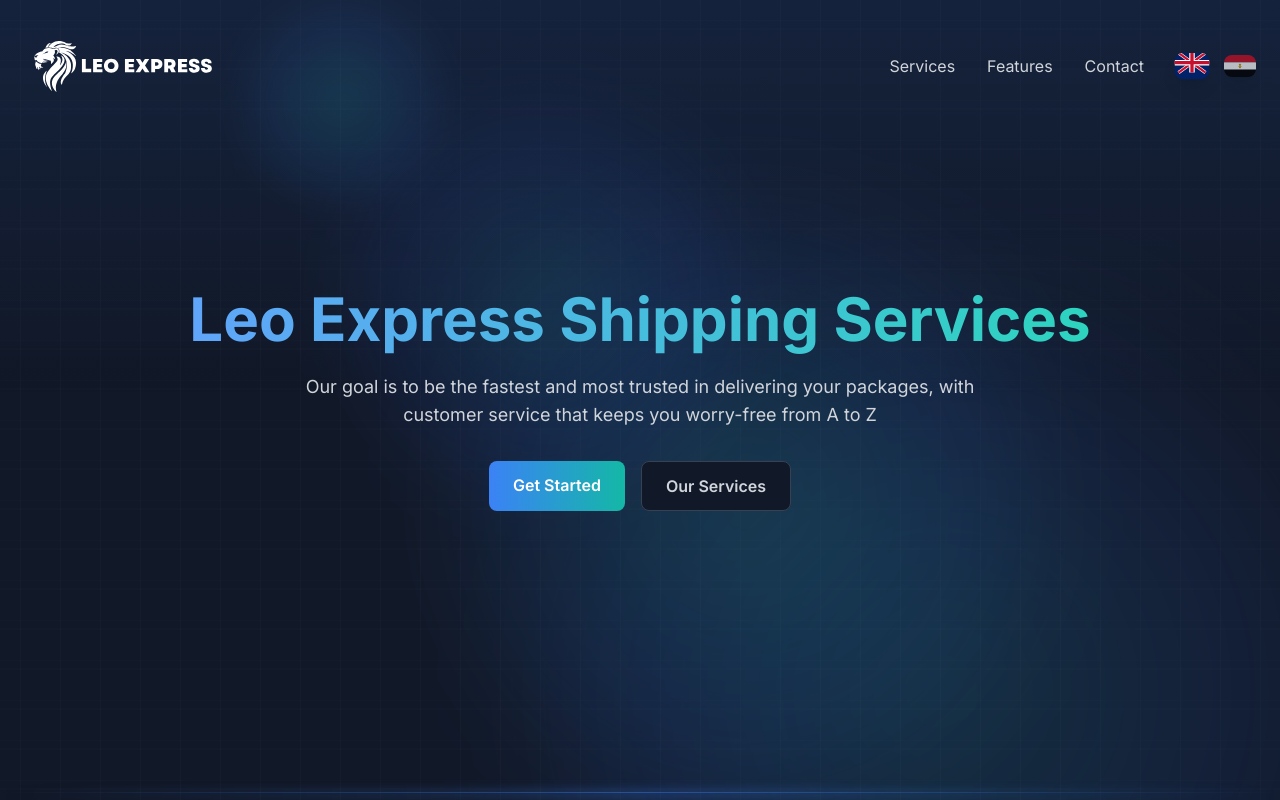
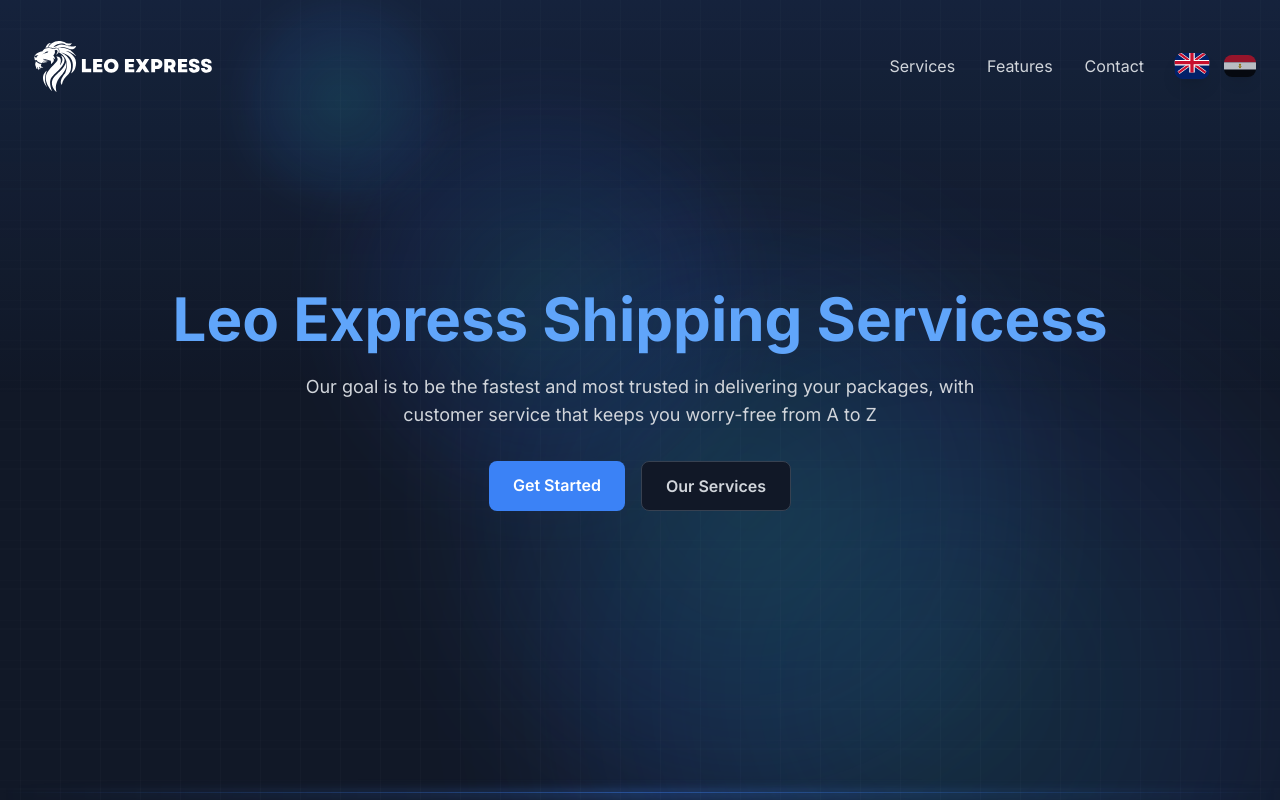
Before and after one commit to ZakyAbanoub/leo-express-landing-page, a Next.js app: page /en in a window 1280 px wide. Shown: the top 800 px of the page. Built offline with nearby package versions, Linux system fonts and the light colour scheme.

Commit message:
edit gradient in hero component

```diff
--- a/messages/en.json
+++ b/messages/en.json
@@ -9,7 +9,7 @@
     "contact": "Contact"
   },
   "hero": {
-    "title": "Leo Express Shipping Services",
+    "title": "Leo Express Shipping Servicess",
     "description": "Our goal is to be the fastest and most trusted in delivering your packages, with customer service that keeps you worry-free from A to Z",
     "callToAction": {
       "primary": "Get Started",
--- a/src/app/globals.css
+++ b/src/app/globals.css
@@ -1,16 +1,6 @@
 @tailwind base;
 @tailwind components;
 @tailwind utilities;
-
-@layer components {
-  .gradient-text {
-    @apply bg-gradient-to-r from-blue-400 to-teal-400 bg-clip-text text-transparent;
-  }
-
-  .gradient-button {
-    @apply bg-gradient-to-r from-blue-500 to-teal-500 hover:from-blue-600 hover:to-teal-600;
-  }
-}
 
 :root {
   --foreground-rgb: 255, 255, 255;
--- a/src/components/Hero.tsx
+++ b/src/components/Hero.tsx
@@ -13,10 +13,8 @@
       <GridBackground />
       <CircleBackground />
       <div className="relative flex min-h-screen flex-col items-center justify-center px-6 py-32 text-center">
-        <h1 className="mb-6 text-4xl font-bold md:text-6xl">
-          <span className="gradient-text">
-            {t('title')}
-          </span>
+        <h1 className="mb-6 text-4xl font-bold md:text-6xl text-blue-400">
+          {t('title')}
         </h1>
 
         <p className="mb-8 max-w-2xl text-lg text-gray-300">
@@ -26,7 +24,7 @@
         <div className="flex flex-wrap justify-center gap-4">
           <Link
             href="#contact"
-            className="gradient-button rounded-lg px-6 py-3 font-semibold text-white transition-opacity duration-300 hover:opacity-90"
+            className="rounded-lg bg-blue-500 px-6 py-3 font-semibold text-white transition-opacity duration-300 hover:opacity-90"
           >
             {t('callToAction.primary')}
           </Link>
```
